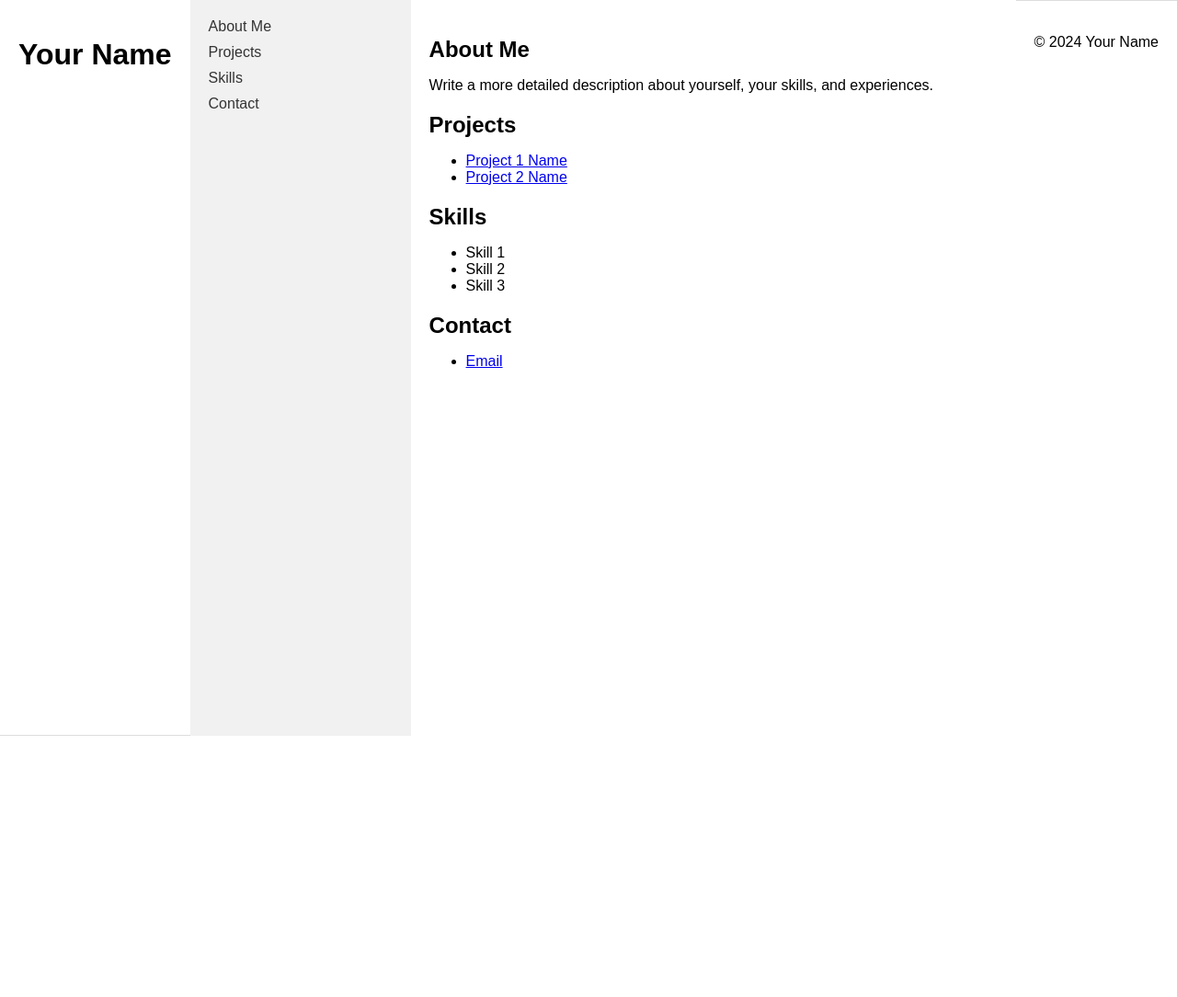
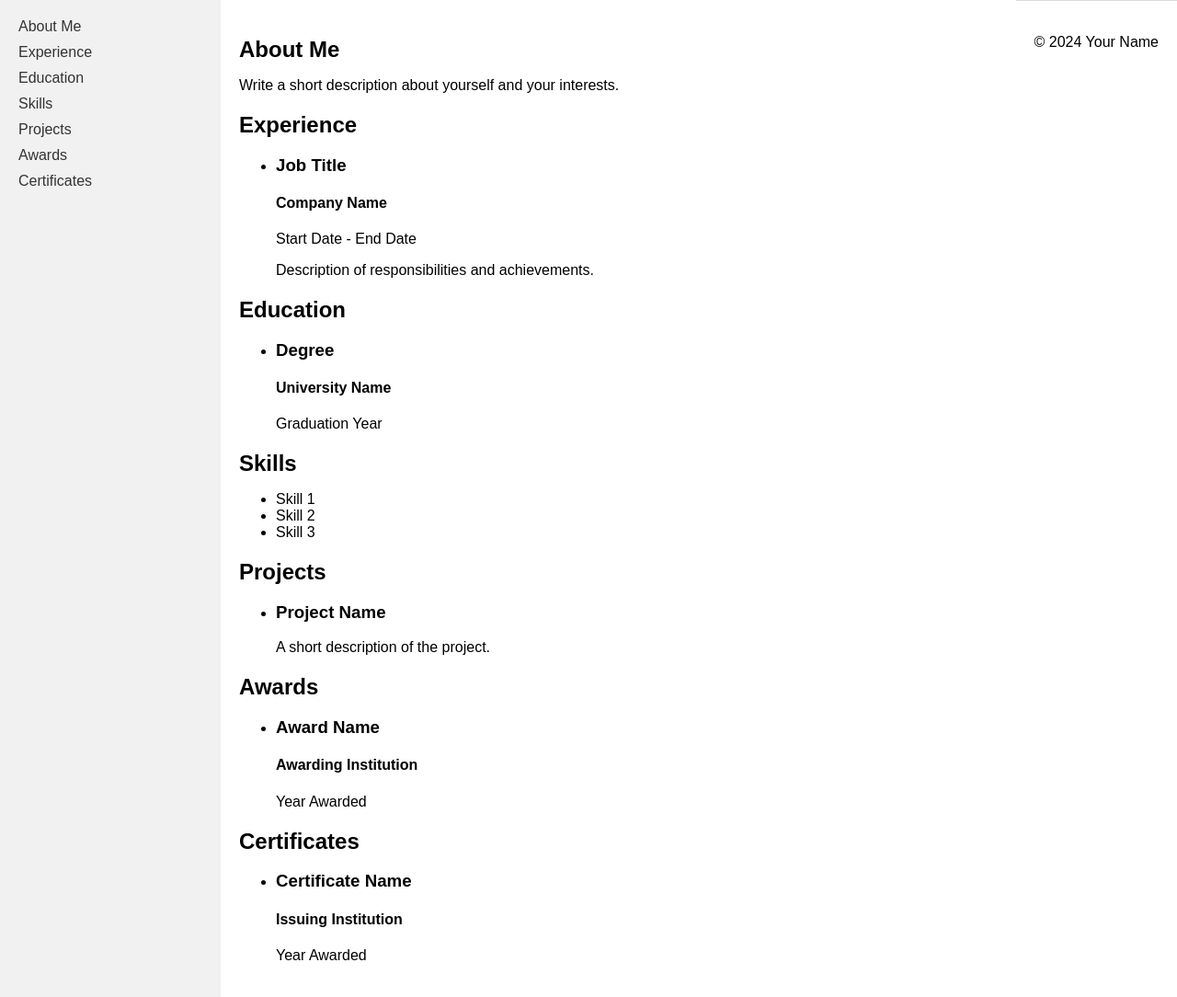
Before and after one commit to MohanPatidar5/Myprofile, a plain HTML site: page index.html in a window 1280 px wide. Shown: the whole page at 92% size. Before the commit the page ends 800 px from the top, so only its background shows below. Drawn offline with Linux system fonts and the light colour scheme.

Commit message:
Update index.html

```diff
--- a/index.html
+++ b/index.html
@@ -3,35 +3,49 @@
 <head>
   <meta charset="UTF-8">
   <meta name="viewport" content="width=device-width, initial-scale=1.0">
-  <title>Your Name - GitHub Profile</title>
+  <title>Mohan Patidar - Portfolio</title>
   <link rel="stylesheet" href="style.css">
 </head>
 <body>
   <div class="container">
-    <header>
-      <h1>Your Name</h1>
-    </header>
-
     <nav class="sidebar">
       <ul>
         <li><a href="#about">About Me</a></li>
+        <li><a href="#experience">Experience</a></li>
+        <li><a href="#education">Education</a></li>
+        <li><a href="#skills">Skills</a></li>
         <li><a href="#projects">Projects</a></li>
-        <li><a href="#skills">Skills</a></li>
-        <li><a href="#contact">Contact</a></li>
+        <li><a href="#awards">Awards</a></li>
+        <li><a href="#certificates">Certificates</a></li>
       </ul>
     </nav>
 
     <main>
       <section id="about">
         <h2>About Me</h2>
-        <p>Write a more detailed description about yourself, your skills, and experiences.</p>
+        <p>Write a short description about yourself and your interests.</p>
       </section>
 
-      <section id="projects">
-        <h2>Projects</h2>
+      <section id="experience">
+        <h2>Experience</h2>
         <ul>
-          <li><a href="https://github.com/your-username/project-1">Project 1 Name</a></li>
-          <li><a href="https://github.com/your-username/project-2">Project 2 Name</a></li>
+          <li>
+            <h3>Job Title</h3>
+            <h4>Company Name</h4>
+            <p>Start Date - End Date</p>
+            <p>Description of responsibilities and achievements.</p>
+          </li>
+        </ul>
+      </section>
+
+      <section id="education">
+        <h2>Education</h2>
+        <ul>
+          <li>
+            <h3>Degree</h3>
+            <h4>University Name</h4>
+            <p>Graduation Year</p>
+          </li>
         </ul>
       </section>
 
@@ -44,10 +58,35 @@
         </ul>
       </section>
 
-      <section id="contact">
-        <h2>Contact</h2>
+      <section id="projects">
+        <h2>Projects</h2>
         <ul>
-          <li><a href="mailto:youremail@example.com">Email</a></li>
+          <li>
+            <h3>Project Name</h3>
+            <p>A short description of the project.</p>
+          </li>
+        </ul>
+      </section>
+
+      <section id="awards">
+        <h2>Awards</h2>
+        <ul>
+          <li>
+            <h3>Award Name</h3>
+            <h4>Awarding Institution</h4>
+            <p>Year Awarded</p>
+          </li>
+        </ul>
+      </section>
+
+      <section id="certificates">
+        <h2>Certificates</h2>
+        <ul>
+          <li>
+            <h3>Certificate Name</h3>
+            <h4>Issuing Institution</h4>
+            <p>Year Awarded</p>
+          </li>
         </ul>
       </section>
     </main>
```
